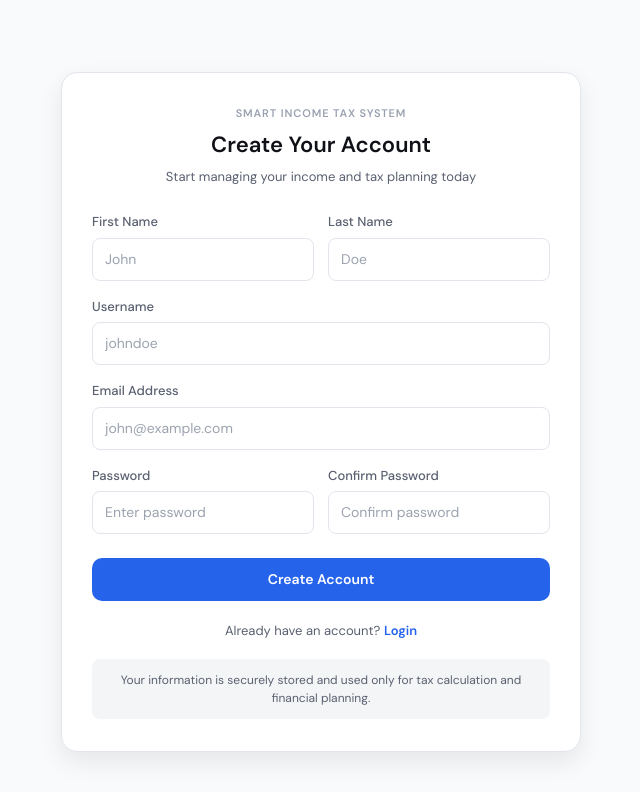
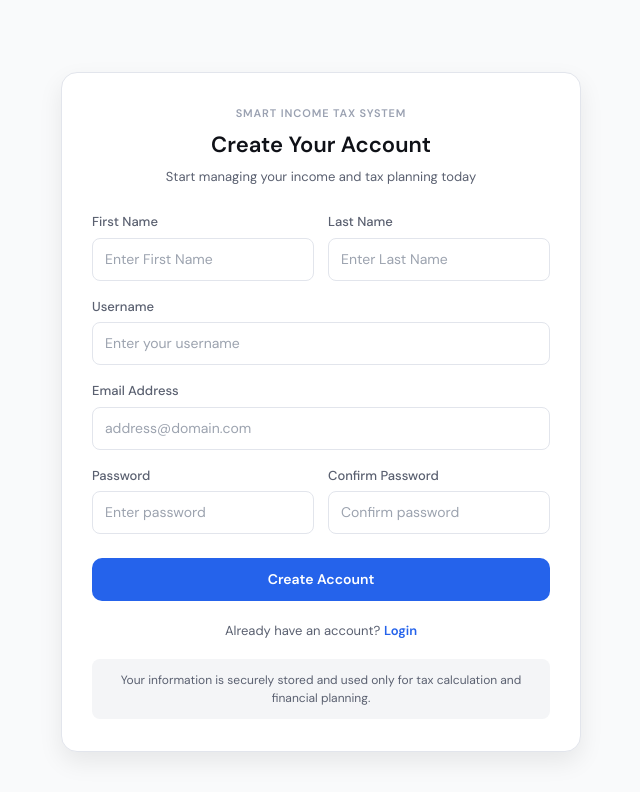
Before and after one commit to ChauhanDhruvK/smart-income-tax-system, a Django app: page /accounts/register/ in a window 1280 px wide. Shown: the top 792 px of the page, without its empty margins (319-959 px from the left). Run offline with Django 5.2, Linux system fonts and the light colour scheme; some libraries are stand-ins or nearby versions.

Commit message:
fixing error and  bugs

```diff
--- a/accounts/templates/accounts/register.html
+++ b/accounts/templates/accounts/register.html
@@ -172,23 +172,23 @@
             <div class="form-row">
                 <div class="form-group">
                     <label>First Name</label>
-                    <input type="text" name="first_name" placeholder="John">
+                    <input type="text" name="first_name" placeholder="Enter First Name">
                 </div>
 
                 <div class="form-group">
                     <label>Last Name</label>
-                    <input type="text" name="last_name" placeholder="Doe">
+                    <input type="text" name="last_name" placeholder="Enter Last Name">
                 </div>
             </div>
 
             <div class="form-group">
                 <label>Username</label>
-                <input type="text" name="username" placeholder="johndoe" required>
+                <input type="text" name="username" placeholder="Enter your username" required>
             </div>
 
             <div class="form-group">
                 <label>Email Address</label>
-                <input type="email" name="email" placeholder="john@example.com" required>
+                <input type="email" name="email" placeholder="address@domain.com" required>
             </div>
 
             <div class="form-row">
--- a/accounts/views.py
+++ b/accounts/views.py
@@ -316,7 +316,7 @@ def explore_plans(request):
 # Plan Detail Page
 # ----------------------------
 @login_required
-def plan_detail(request, slug):
+def plan_detail(request, plan_type):
 
     plans = {
         "elss": {"name": "ELSS Mutual Funds", "return": "14%", "desc": "Tax saving under section 80C"},
@@ -328,7 +328,8 @@ def plan_detail(request, slug):
     }
 
     context = {
-        "plan": plans.get(slug)
+        "plan": plans.get(plan_type),
+        "plan_slug": plan_type
     }
 
     return render(request, "accounts/plan_detail.html", context)
```
Also changed, not shown: smartincome/settings.py (+5 -2 lines).
